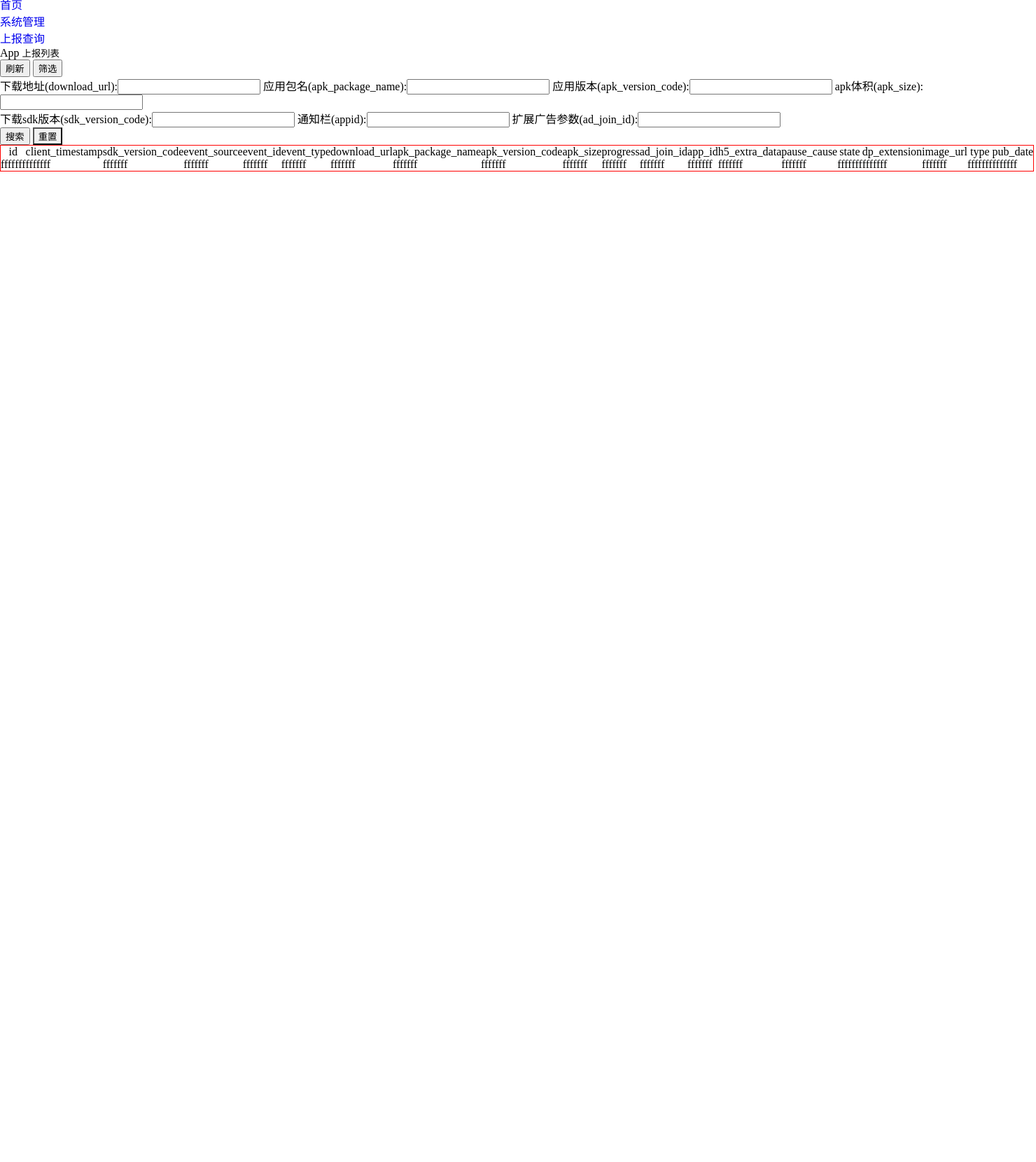
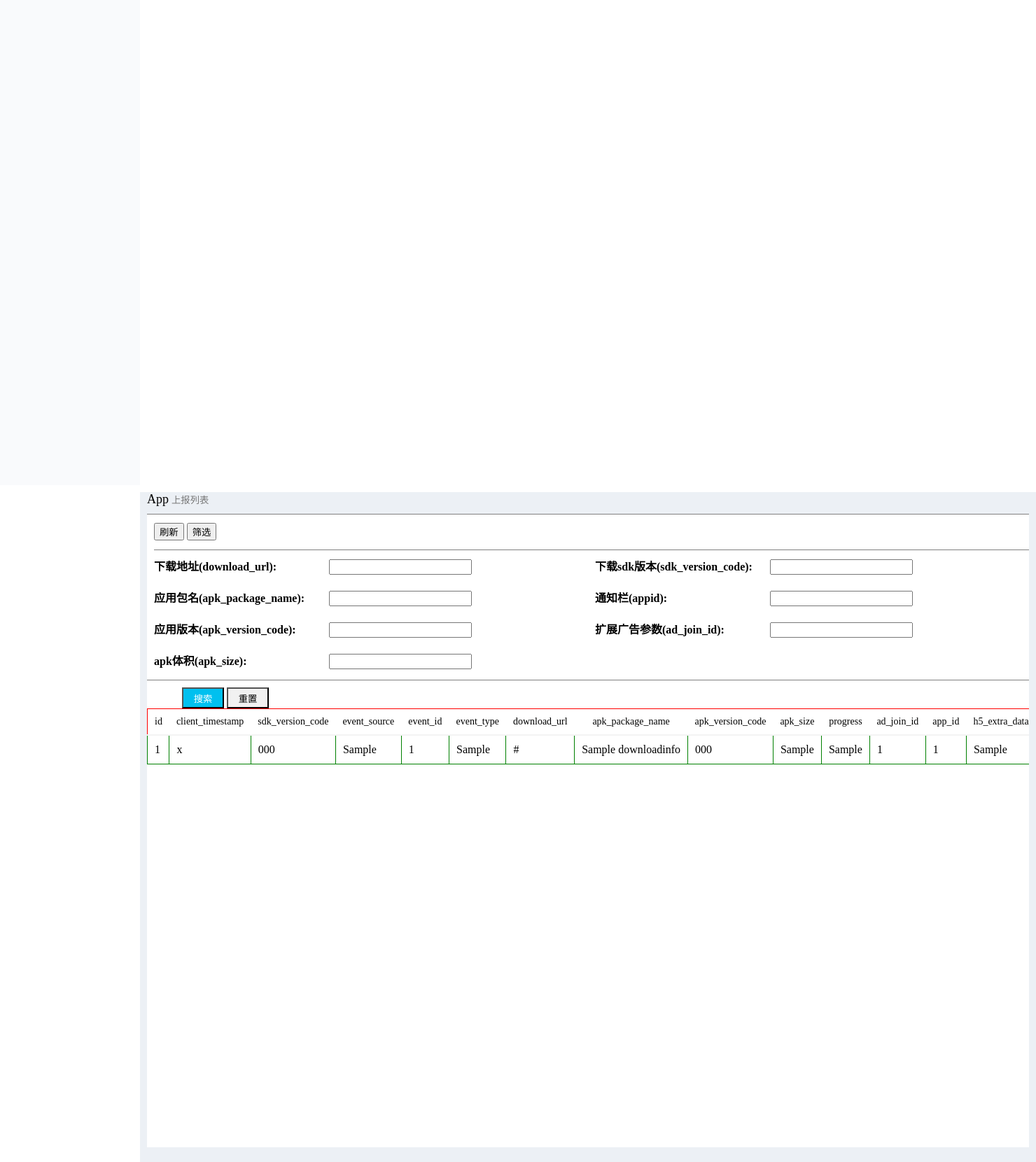
Before and after one commit to gsy13213009/py_django, a Django app: page /download_info/ in a window 1480 px wide. Shown: the part 406-2066 px from the top of the page at 70% size. Before the commit the page ends 651 px from the top, so only its background shows below. Run offline with Django 3.2, Linux system fonts and the light colour scheme; tables that the repository leaves empty hold one stand-in row (values such as "Sample post").

Commit message:
[optimize] 完成读取数据库和分页的功能

```diff
--- a/download/download_info/views.py
+++ b/download/download_info/views.py
@@ -1,14 +1,24 @@
+from django.core.paginator import Paginator, PageNotAnInteger, EmptyPage
 from django.http import HttpResponse
 from django.shortcuts import render
 
 # Create your views here.
 from django.utils import timezone
+import json
+
 from download_info.models import DownloadInfo
-import json
 
 
 def index(request):
-    return render(request, './download_info/index.html')
+    paginator = Paginator(DownloadInfo.objects.all(), 25)
+    page = request.GET.get('page')
+    try:
+        contacts = paginator.page(page)
+    except PageNotAnInteger:
+        contacts = paginator.page(1)
+    except EmptyPage:
+        contacts = paginator.page(paginator.num_pages)
+    return render(request, './download_info/index.html', {'cus_list': contacts})
 
 
 def report(request):
@@ -22,7 +32,6 @@
     download_info.apk_size = request.POST.get('apk_size')
     download_info.app_id = request.POST.get('app_id')
     download_info.ad_join_id = request.POST.get('ad_join_id')
-    download_info.ld = request.POST.get('ld')
     download_info.h5_extra_data = request.POST.get('h5_extra_data')
     download_info.pause_cause = request.POST.get('pause_cause')
     download_info.progress = request.POST.get('progress')
--- a/download/static/css/index.css
+++ b/download/static/css/index.css
@@ -151,10 +151,8 @@
 }
 
 .content table {
-	height: 797px;
     display: table;
-	width: 100%;
-
+    /*width: 100%;*/
 }
 .content table th {
     padding: 10px;
@@ -163,5 +161,17 @@
     border-bottom: 2px solid rgb(244,244,244);
 }
 .content table tr {
-	width: 100%;
+    height: 20px;
 }
+.content table td {
+    overflow:hidden;
+    height: 20px;
+    padding: 10px;
+    white-space: nowrap;
+    text-overflow:ellipsis;
+    border: 1px solid green;
+}.ell { text-overflow: ellipsis; white-space: nowrap; overflow: hidden; }
+
+.conten table tbody {
+    display: table-row;
+}
--- a/download/templates/download_info/index.html
+++ b/download/templates/download_info/index.html
@@ -4,8 +4,8 @@
 <head>
     <title>BI | 数据统计</title>
     <link rel="stylesheet" type="text/css" href="../static/css/cssRecet.css">
-    <link rel="stylesheet" type="text/css" href="../static/ccss/common.css">
-    <link rel="stylesheet" type="text/css" href="../static/ccss/index.css">
+    <link rel="stylesheet" type="text/css" href="../static/css/common.css">
+    <link rel="stylesheet" type="text/css" href="../static/css/index.css">
 </head>
 
 <body>
@@ -28,7 +28,8 @@
 <div class="main_aside fl">
     <div class="header">
         <div class="header_icon fl">
-            <img  class="img_cicre" src="http://v2.dongmibang.com:8084/vendor/laravel-admin/AdminLTE/dist/img/user2-160x160.jpg">
+            <img class="img_cicre"
+                 src="http://v2.dongmibang.com:8084/vendor/laravel-admin/AdminLTE/dist/img/user2-160x160.jpg">
         </div>
         <div class="header_desc fl">
             Administrator
@@ -53,8 +54,10 @@
         </div>
         <div class="query">
             <div class="query_left">
-                <label><span>下载地址(download_url):</span><input type="text" name="download_url"></label>
-                <label><span>应用包名(apk_package_name):</span><input type="text" name="apk_package_name"></label>
+                <label><span>下载地址(download_url):</span><input type="text"
+                                                              name="download_url"></label>
+                <label><span>应用包名(apk_package_name):</span><input type="text"
+                                                                  name="apk_package_name"></label>
                 <label><span>应用版本(apk_version_code):</span><input type="text" name=""></label>
                 <label><span>apk体积(apk_size):</span><input type="text" name=""></label>
             </div>
@@ -94,30 +97,52 @@
             </tr>
             </thead>
             <tbody>
+            {% for customer in cus_list %}
             <tr>
-                <td>fffffff</td>
-                <td>fffffff</td>
-                <td>fffffff</td>
-                <td>fffffff</td>
-                <td>fffffff</td>
-                <td>fffffff</td>
-                <td>fffffff</td>
-                <td>fffffff</td>
-                <td>fffffff</td>
-                <td>fffffff</td>
-                <td>fffffff</td>
-                <td>fffffff</td>
-                <td>fffffff</td>
-                <td>fffffff</td>
-                <td>fffffff</td>
-                <td>fffffff</td>
-                <td>fffffff</td>
-                <td>fffffff</td>
-                <td>fffffff</td>
-                <td>fffffff</td>
+                <td>{{customer.id}}</td>
+                <td>{{customer.client_timestamp}}</td>
+                <td>{{customer.sdk_version_code}}</td>
+                <td>{{customer.event_source}}</td>
+                <td>{{customer.event_id}}</td>
+                <td>{{customer.event_type}}</td>
+                <td>{{customer.download_url}}</td>
+                <td>{{customer.apk_package_name}}</td>
+                <td>{{customer.apk_version_code}}</td>
+                <td>{{customer.apk_size}}</td>
+                <td>{{customer.progress}}</td>
+                <td>{{customer.ad_join_id}}</td>
+                <td>{{customer.app_id}}</td>
+                <td>{{customer.h5_extra_data}}</td>
+                <td>{{customer.pause_cause}}</td>
+                <td>{{customer.state}}</td>
+                <td>{{customer.dp_extension}}</td>
+                <td>{{customer.image_url}}</td>
+                <td>{{customer.type}}</td>
+                <td>{{customer.pub_date}}</td>
             </tr>
+            {% endfor %}
             </tbody>
         </table>
+
+        <nav aria-label="Page navigation">
+            <ul class="pagination">
+                {% if cus_list.has_previous %}
+                <li>
+                    <a href="?page={{ cus_list.previous_page_number }}" aria-label="Previous">
+                        <span aria-hidden="true">&laquo;</span>
+                    </a>
+                </li>
+                {% endif %}
+
+                {% if cus_list.has_next %}
+                <li>
+                    <a href="?page={{ cus_list.next_page_number }}" aria-label="Next">
+                        <span aria-hidden="true">&raquo;</span>
+                    </a>
+                </li>
+                {% endif %}
+            </ul>
+        </nav>
     </div>
 </div>
 </body>
```
Lines whose indentation alone changed are shown as unchanged.
